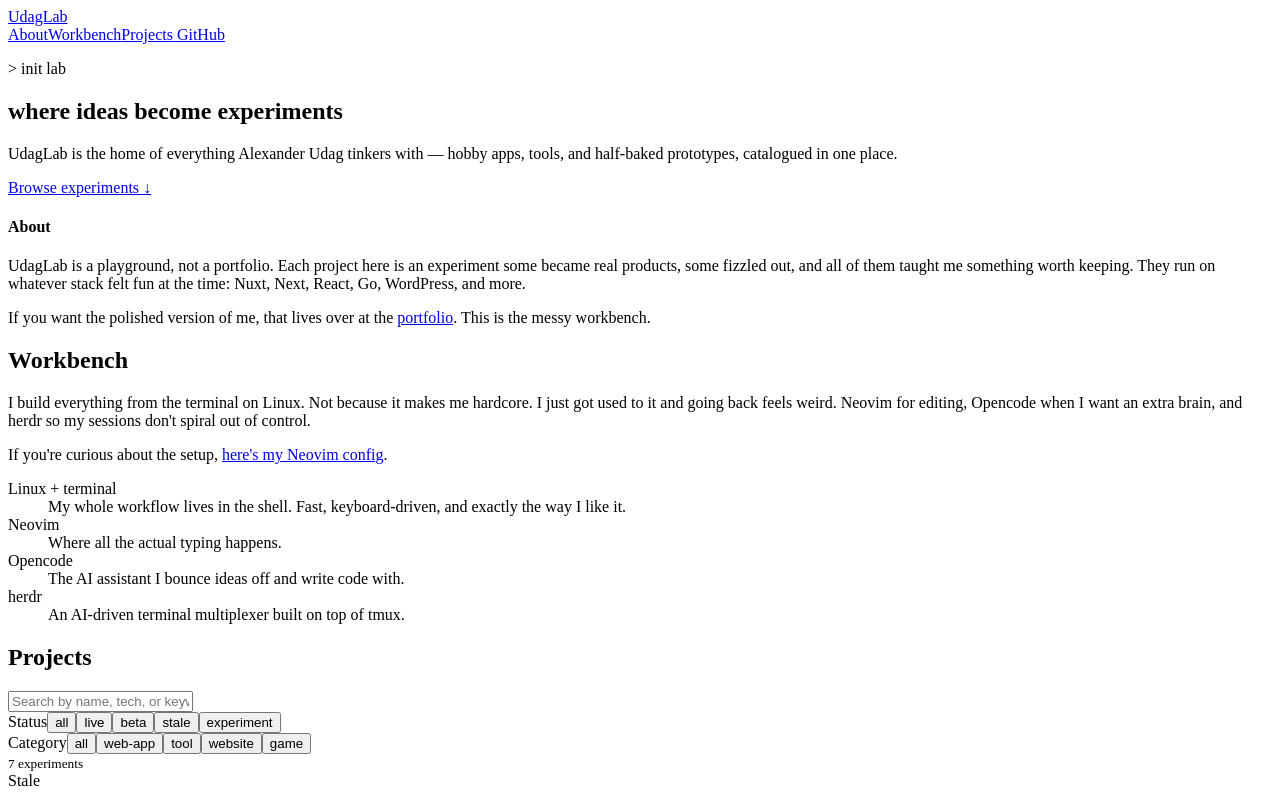
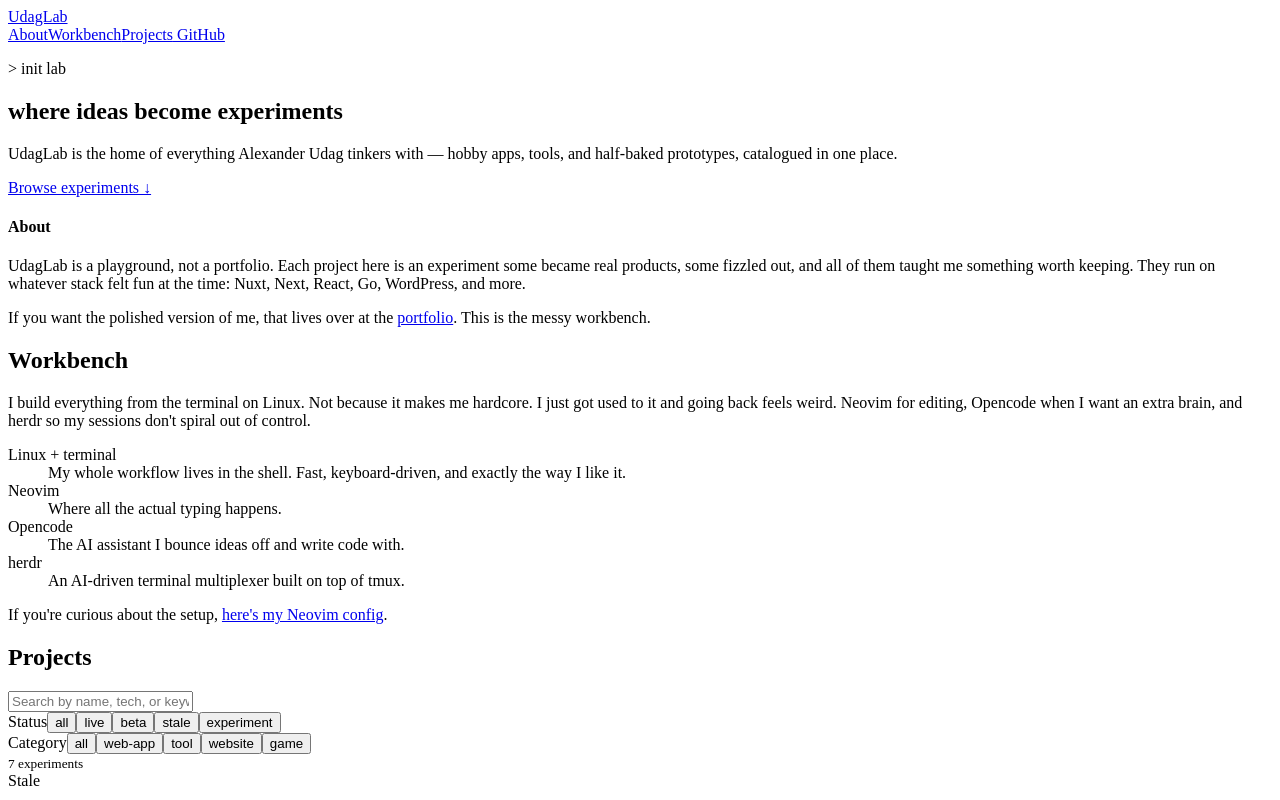
Before and after one commit to Gadu25/udaglab, a Nuxt app: page / in a window 1280 px wide. Shown: the top 800 px of the page. Built offline with nearby package versions, Linux system fonts and the light colour scheme.

Commit message:
feat: add neovim config on workbench

```diff
--- a/assets/css/layout/_workbench.scss
+++ b/assets/css/layout/_workbench.scss
@@ -14,6 +14,9 @@
   &__body {
     max-width: 70ch;
     color: var(--secondary-text-color);
+    a {
+      color: var(--accent-color);
+    }
   }
 
   &__tools {
--- a/components/sections/WorkbenchSection.vue
+++ b/components/sections/WorkbenchSection.vue
@@ -6,10 +6,6 @@
         I build everything from the terminal on Linux. Not because it makes me
         hardcore. I just got used to it and going back feels weird. Neovim for
         editing, Opencode when I want an extra brain, and herdr so my sessions don't spiral out of control.
-      </p>
-      <p class="workbench__body">
-        If you're curious about the setup,
-        <a href="https://github.com/Gadu25/my-nvim-config" target="_blank" rel="noopener noreferrer">here's my Neovim config</a>.
       </p>
       <dl class="workbench__tools">
         <div class="workbench__tool">
@@ -29,6 +25,10 @@
           <dd>An AI-driven terminal multiplexer built on top of tmux.</dd>
         </div>
       </dl>
+      <p class="workbench__body">
+        If you're curious about the setup,
+        <a href="https://github.com/Gadu25/my-nvim-config" target="_blank" rel="noopener noreferrer">here's my Neovim config</a>.
+      </p>
     </div>
   </section>
 </template>
--- a/public/statuses.json
+++ b/public/statuses.json
@@ -1,9 +1,9 @@
 {
   "https://passkeep-five.vercel.app/": "up",
-  "https://catch-them-all-eta.vercel.app/": "up",
-  "https://megome-beta.udaglab.com/": "up",
-  "https://nationalgep.org/": "up",
-  "https://typefight.udaglab.com/": "up",
+  "https://typefight.udaglab.com": "up",
   "https://mojito-cocktail-fe7xggurx-alexanders-projects-91906c70.vercel.app/": "up",
-  "https://api-hub-seven.vercel.app/": "up"
+  "https://megome-beta.udaglab.com": "up",
+  "https://nationalgep.org": "up",
+  "https://api-hub-seven.vercel.app/": "up",
+  "https://catch-them-all-eta.vercel.app/": "up"
 }
```
